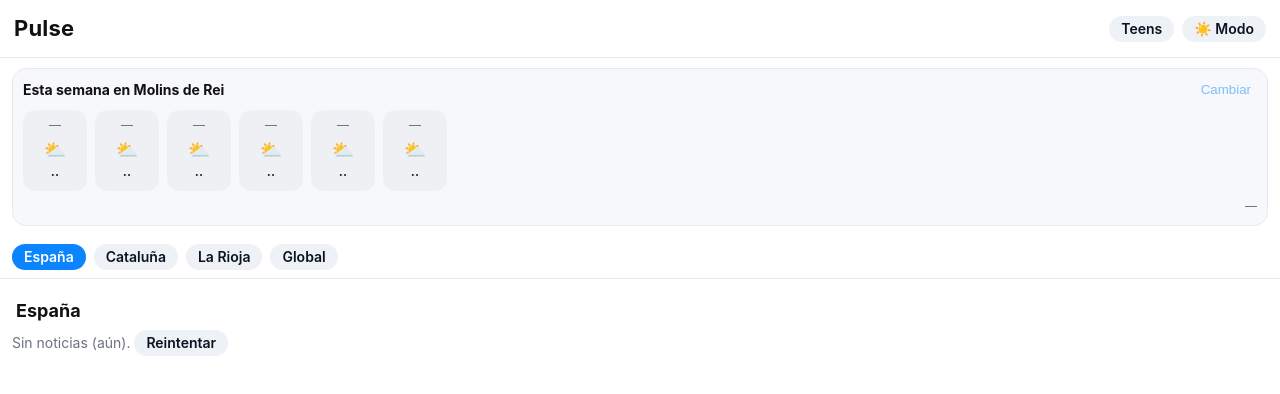
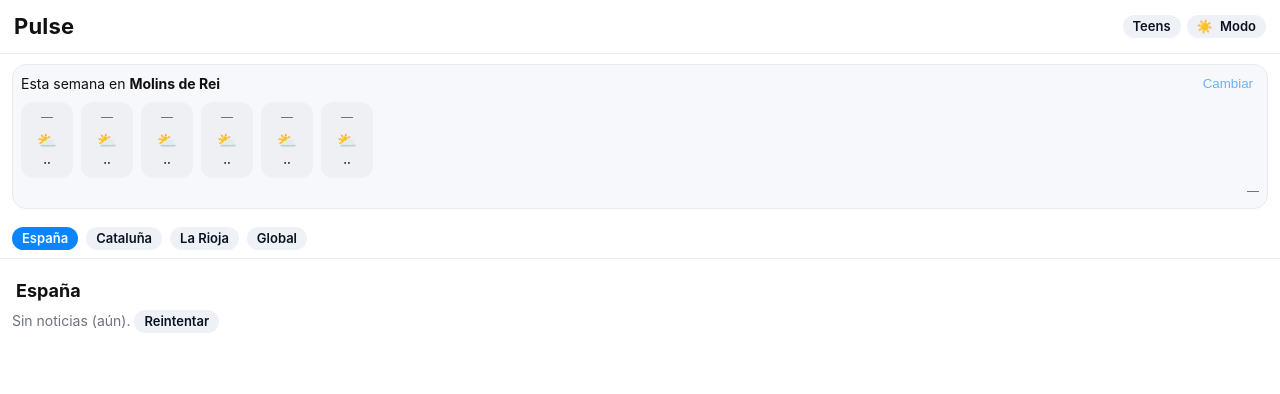
Before and after one commit to davidvazquez74/pulse, a plain HTML site: page index.html in a window 1280 px wide. Drawn offline with Linux system fonts and the light colour scheme; no server answers.

Commit message:
Add files via upload

```diff
--- a/index.html
+++ b/index.html
@@ -14,14 +14,14 @@
   <header class="bar">
     <h1>Pulse</h1>
     <div class="actions">
-      <button id="chip-teens" class="chip" aria-pressed="false">Teens</button>
+      <button id="chip-teens" class="chip" aria-pressed="false" title="Impacto modo Teens">Teens</button>
       <button id="chip-mode" class="chip" aria-pressed="false" title="Tema"><span class="mode-ico">☀️</span> Modo</button>
     </div>
   </header>
 
   <section class="wx" aria-label="Tiempo semanal">
     <div class="wx-head">
-      <div class="wx-title"><strong>Esta semana en <span id="wx-city">Molins de Rei</span></strong></div>
+      <div class="wx-title">Esta semana en <strong id="wx-city">Molins de Rei</strong></div>
       <button class="wx-change" type="button" aria-label="Cambiar ubicación" disabled>Cambiar</button>
     </div>
     <div id="weather-days" class="wx-days" aria-live="polite"></div>
--- a/js/weather.js
+++ b/js/weather.js
@@ -1,7 +1,6 @@
 
 window.initPulseWeather = async function(){
   const box = document.getElementById('weather-days'); if(!box) return;
-  // skeleton 6 días compacto
   box.innerHTML = Array.from({length:6}).map(()=>`<div class="wx-day"><div class="d">—</div><div class="i">⛅</div><div class="t">··</div></div>`).join('');
   try{
     const lat=41.416, lon=2.015; // Molins
--- a/main.js
+++ b/main.js
@@ -29,8 +29,8 @@ function initTeens(){
 function initTheme(){
   const r = document.documentElement;
   const btn = document.getElementById('chip-mode'); if(!btn) return;
+  const get = ()=> r.getAttribute('data-theme') || (matchMedia('(prefers-color-scheme: dark)').matches?'dark':'light');
   const apply = (t)=>{ if(t) r.setAttribute('data-theme',t); else r.removeAttribute('data-theme'); btn.querySelector('.mode-ico').textContent = (get()=='dark'?'🌙':'☀️'); btn.setAttribute('aria-pressed', String(get()=='dark')); }
-  const get = ()=> r.getAttribute('data-theme') || (matchMedia('(prefers-color-scheme: dark)').matches?'dark':'light');
   const saved = localStorage.getItem('pulse_theme'); apply(saved);
   btn.addEventListener('click', ()=>{ const next = (get()=='dark')?'light':'dark'; localStorage.setItem('pulse_theme', next); apply(next); });
 }
--- a/styles.css
+++ b/styles.css
@@ -11,40 +11,49 @@
 :root[data-theme="dark"]{ --bg:#0e1115; --text:#f2f3f4; --muted:#9aa3af; --card:#161a20; --hair:#222831; --chip:#1f242c; --chipTx:#e9edf2; color-scheme: dark; }
 
 *{box-sizing:border-box}
-html,body{margin:0;background:var(--bg);color:var(--text);font:400 16px/1.5 Inter, system-ui, -apple-system, Segoe UI, Roboto, sans-serif}
+html,body{margin:0;background:var(--bg);color:var(--text);font:400 15px/1.5 Inter, system-ui, -apple-system, Segoe UI, Roboto, sans-serif}
 
-.bar{position:sticky;top:0;z-index:10;background:var(--bg);display:flex;align-items:center;justify-content:space-between;padding:12px 14px;border-bottom:1px solid var(--hair);}
+/* Header */
+.bar{position:sticky;top:0;z-index:10;background:var(--bg);display:flex;align-items:center;justify-content:space-between;padding:10px 14px;border-bottom:1px solid var(--hair);}
 .bar h1{margin:0;font-size:22px;letter-spacing:.2px}
-.actions{display:flex;gap:8px}
+.actions{display:flex;gap:6px}
 
-.chip{appearance:none;border:0;border-radius:999px;background:var(--chip);color:var(--chipTx);padding:6px 12px;font:600 14px/1 Inter, system-ui;cursor:pointer;transition:background .15s, color .15s}
+/* Chips (más finos y sin salto de línea) */
+.chip{appearance:none;border:0;border-radius:999px;background:var(--chip);color:var(--chipTx);
+      padding:5px 10px;font:600 13px/1 Inter, system-ui;cursor:pointer;transition:background .15s, color .15s;white-space:nowrap}
 .chip[aria-pressed="true"]{background:var(--chipA); color:var(--chipATx)}
 .chip:focus-visible{outline:2px solid var(--accent);outline-offset:2px}
+.mode-ico{margin-right:4px}
 
-.wx{margin:10px 12px;padding:10px;border-radius:14px;background:var(--card);border:1px solid var(--hair)}
+/* Weather compacto (como v1) */
+.wx{margin:10px 12px;padding:8px;border-radius:14px;background:var(--card);border:1px solid var(--hair)}
 .wx-head{display:flex;justify-content:space-between;align-items:center;margin-bottom:4px}
 .wx-title{font-size:14px}
-.wx-change{opacity:.5;pointer-events:none;border:0;background:transparent;color:var(--accent)}
-.wx-days{display:flex;gap:8px;overflow:auto;padding:6px 0}
-.wx-day{min-width:64px;border-radius:12px;background:rgba(0,0,0,.03);padding:6px 8px;text-align:center}
+.wx-change{opacity:.6;border:0;background:transparent;color:var(--accent)}
+.wx-days{display:flex;gap:8px;overflow:auto;padding:4px 0}
+.wx-day{min-width:52px;border-radius:12px;background:rgba(0,0,0,.03);padding:6px 6px;text-align:center}
 .wx-day .d{font-size:12px;color:var(--muted)}
-.wx-day .i{font-size:18px;margin:2px 0}
-.wx-day .t{font-size:13px;font-weight:600}
+.wx-day .i{font-size:16px;margin:2px 0}
+.wx-day .t{font-size:12px;font-weight:600}
 .wx-foot{font-size:12px;color:var(--muted);text-align:right}
 
+/* Categorías */
 .cats{padding:8px 12px;border-bottom:1px solid var(--hair)}
 .chips{display:flex;gap:8px;overflow:auto}
-.wrap{padding:8px 12px 24px}
 
-.section-title{margin:10px 4px 6px;font-size:18px;font-weight:700}
+/* Lista */
+.wrap{padding:10px 12px 24px}
+.section-title{margin:8px 4px 6px;font-size:18px;font-weight:700}
 .grid{display:grid;gap:10px}
 @media(min-width:740px){.grid{grid-template-columns:repeat(2,1fr)}}
 @media(min-width:1040px){.grid{grid-template-columns:repeat(3,1fr)}}
 
+/* Card compacta */
 .card{background:var(--card);border:1px solid var(--hair);border-radius:14px;padding:12px}
 .card .t{margin:0 0 4px;font-size:16px;line-height:1.3;font-weight:800;display:-webkit-box;-webkit-line-clamp:2;-webkit-box-orient:vertical;overflow:hidden}
 .card .s{margin:0 0 8px;color:var(--muted);display:-webkit-box;-webkit-line-clamp:2;-webkit-box-orient:vertical;overflow:hidden}
 .card .m{font-size:12px;color:var(--muted)}
 .card .lnk{display:inline-block;margin-top:6px;color:var(--accent);text-decoration:none;font-weight:600}
 
+/* Estado vacío */
 .empty{color:var(--muted);font-size:14px}
```
